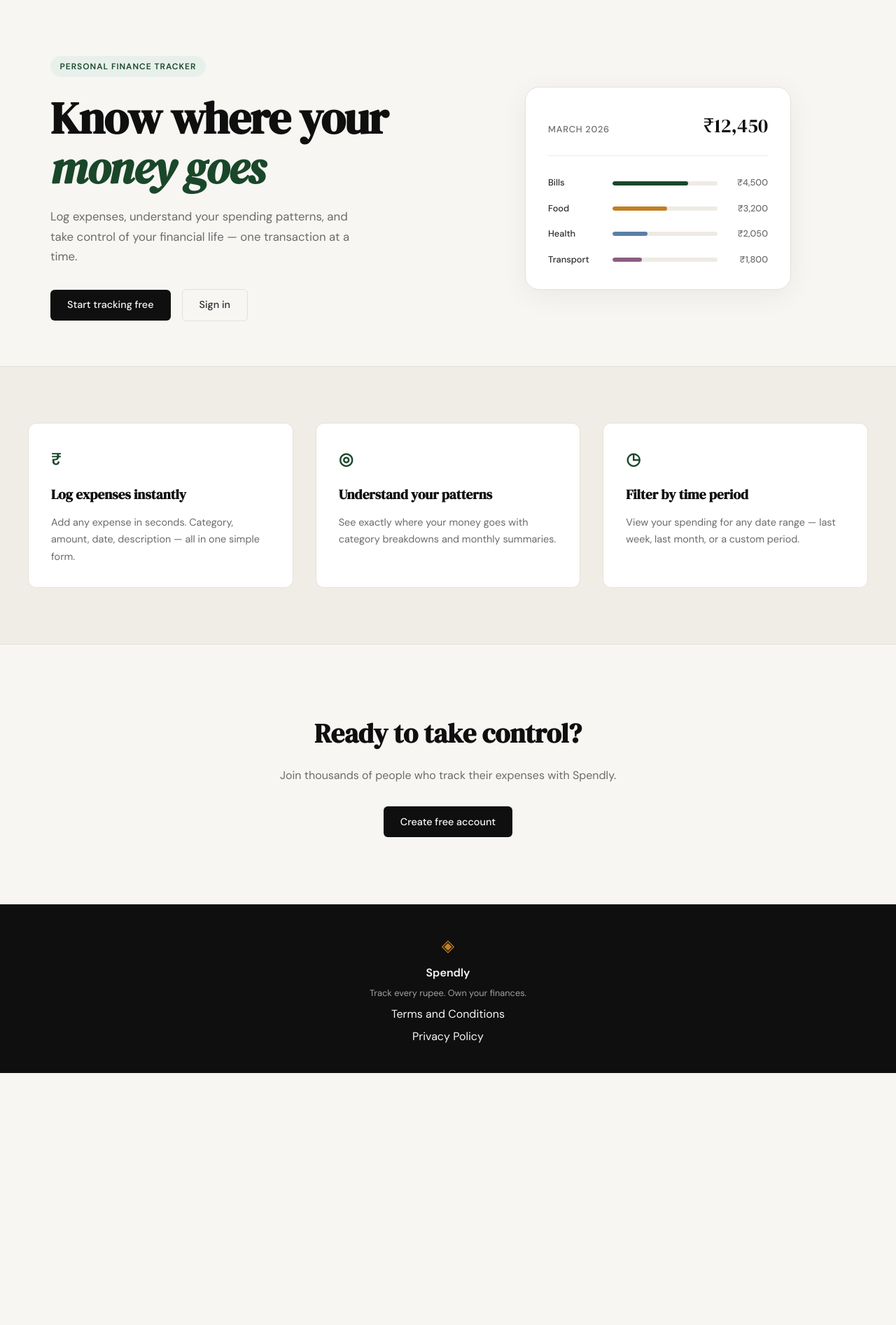
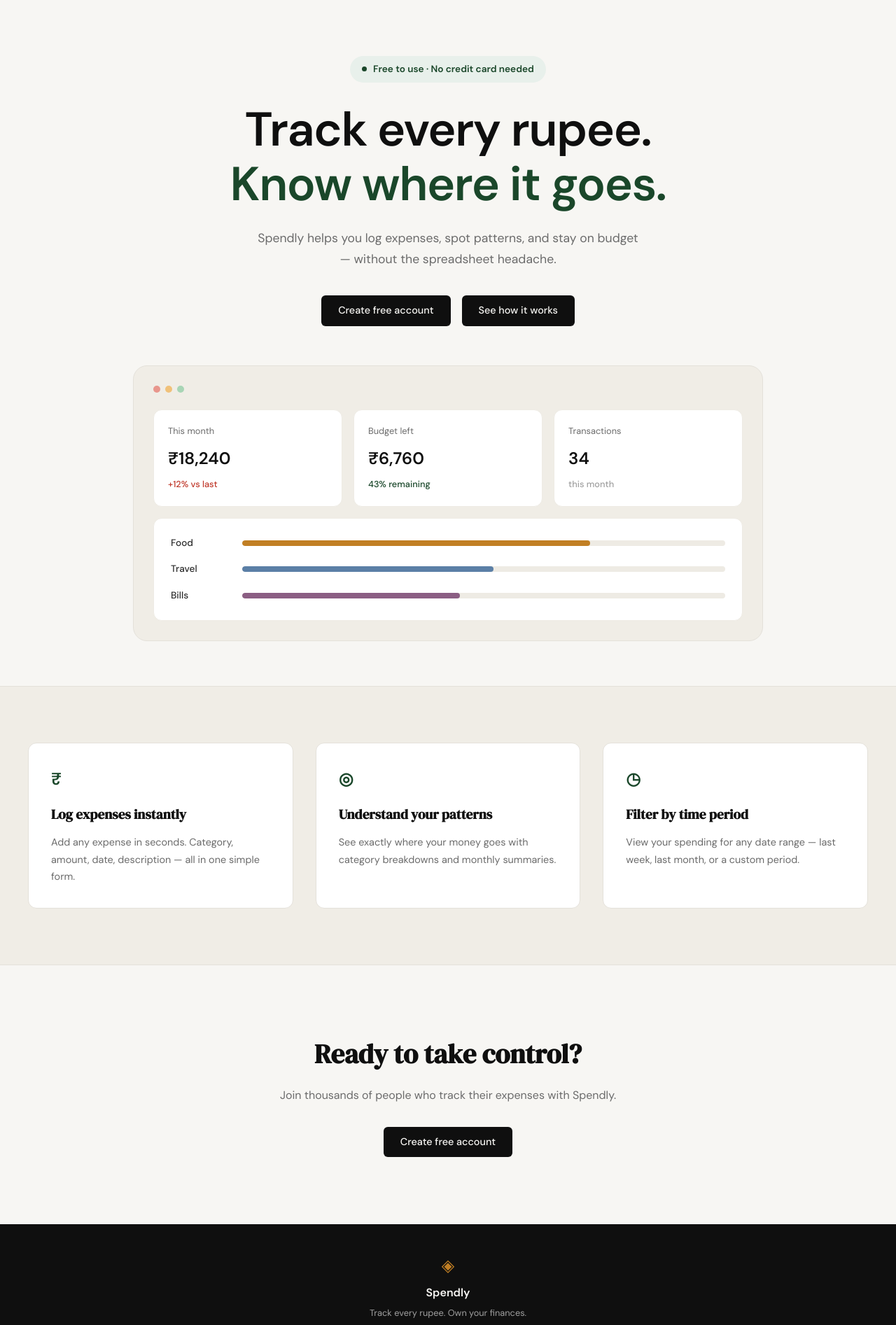
Before and after one commit to iarrup/kharcha, a Flask app: page / in a window 1280 px wide. Shown: the part 61-1954 px from the top of the page at 70% size. Before the commit the page ends 1594 px from the top, so only its background shows below. Run offline with Flask 3, Linux system fonts and the light colour scheme.

Commit message:
landing: redesign hero section

```diff
--- a/static/css/style.css
+++ b/static/css/style.css
@@ -125,53 +125,70 @@
 
 .hero {
     padding: 5rem 2rem 4rem;
-    display: grid;
-    grid-template-columns: 1fr 1fr;
-    gap: 4rem;
+    display: flex;
+    flex-direction: column;
     align-items: center;
+    gap: 3.5rem;
     max-width: var(--max-width);
     margin: 0 auto;
+    text-align: center;
+}
+
+.hero-inner {
+    display: flex;
+    flex-direction: column;
+    align-items: center;
+    max-width: 680px;
 }
 
 .hero-badge {
-    display: inline-block;
+    display: inline-flex;
+    align-items: center;
+    gap: 0.55rem;
     background: var(--accent-light);
     color: var(--accent);
-    font-size: 0.75rem;
+    font-size: 0.85rem;
     font-weight: 600;
-    letter-spacing: 0.08em;
-    text-transform: uppercase;
-    padding: 0.35rem 0.85rem;
+    padding: 0.5rem 1.1rem;
     border-radius: 999px;
+    margin-bottom: 1.75rem;
+}
+
+.badge-dot {
+    width: 7px;
+    height: 7px;
+    border-radius: 50%;
+    background: var(--accent);
+    flex-shrink: 0;
+}
+
+.hero-title {
+    font-family: var(--font-body);
+    font-weight: 700;
+    font-size: clamp(2.75rem, 6vw, 4.25rem);
+    line-height: 1.15;
+    letter-spacing: -0.02em;
+    color: var(--ink);
     margin-bottom: 1.5rem;
 }
 
-.hero-title {
-    font-family: var(--font-display);
-    font-size: clamp(2.5rem, 5vw, 4rem);
-    line-height: 1.1;
-    letter-spacing: -0.02em;
-    color: var(--ink);
-    margin-bottom: 1.25rem;
-}
-
-.hero-title em {
-    font-style: italic;
+.hero-title-accent {
     color: var(--accent);
 }
 
 .hero-subtitle {
-    font-size: 1.05rem;
+    font-size: 1.1rem;
     color: var(--ink-muted);
     line-height: 1.7;
-    max-width: 460px;
-    margin-bottom: 2rem;
+    max-width: 560px;
+    margin-bottom: 2.25rem;
 }
 
 .hero-actions {
     display: flex;
     gap: 1rem;
     align-items: center;
+    justify-content: center;
 }
 
 /* ------------------------------------------------------------------ */
@@ -181,58 +198,99 @@
 .hero-visual {
     display: flex;
     justify-content: center;
+    width: 100%;
 }
 
 .mock-card {
-    background: var(--paper-card);
+    background: var(--paper-warm);
     border: 1px solid var(--border);
     border-radius: var(--radius-lg);
-    padding: 2rem;
+    padding: 1.75rem;
     width: 100%;
-    max-width: 380px;
-    box-shadow: 0 8px 40px rgba(0,0,0,0.06);
+    max-width: 900px;
+    text-align: left;
 }
 
-.mock-card-header {
+.mock-card-dots {
     display: flex;
-    justify-content: space-between;
-    align-items: baseline;
-    margin-bottom: 1.75rem;
-    padding-bottom: 1.25rem;
-    border-bottom: 1px solid var(--border-soft);
+    gap: 0.45rem;
+    margin-bottom: 1.5rem;
 }
 
-.mock-label {
+.mock-dot {
+    width: 10px;
+    height: 10px;
+    border-radius: 50%;
+}
+
+.mock-dot-red { background: #e8968c; }
+.mock-dot-yellow { background: #f0c179; }
+.mock-dot-green { background: #a8d5b5; }
+
+.mock-stats {
+    display: grid;
+    grid-template-columns: repeat(3, 1fr);
+    gap: 1rem;
+    margin-bottom: 1rem;
+}
+
+.mock-stat {
+    background: var(--paper-card);
+    border: 1px solid var(--border-soft);
+    border-radius: var(--radius-md);
+    padding: 1.25rem;
+}
+
+.mock-stat-label {
+    display: block;
+    font-size: 0.8rem;
+    color: var(--ink-muted);
+    margin-bottom: 0.6rem;
+}
+
+.mock-stat-value {
+    display: block;
+    font-family: var(--font-body);
+    font-size: 1.5rem;
+    font-weight: 700;
+    color: var(--ink);
+    margin-bottom: 0.5rem;
+}
+
+.mock-stat-change {
+    display: block;
     font-size: 0.8rem;
     font-weight: 500;
-    color: var(--ink-muted);
-    text-transform: uppercase;
-    letter-spacing: 0.06em;
+    color: var(--ink-faint);
 }
 
-.mock-total {
-    font-family: var(--font-display);
-    font-size: 1.75rem;
-    color: var(--ink);
+.mock-stat-change-negative { color: var(--danger); }
+.mock-stat-change-positive { color: var(--accent); }
+
+.mock-progress-card {
+    background: var(--paper-card);
+    border: 1px solid var(--border-soft);
+    border-radius: var(--radius-md);
+    padding: 1.5rem;
 }
 
 .mock-bars { display: flex; flex-direction: column; gap: 1rem; }
 
 .mock-bar-row {
     display: grid;
-    grid-template-columns: 80px 1fr 60px;
+    grid-template-columns: 90px 1fr;
     align-items: center;
     gap: 0.75rem;
 }
 
 .mock-cat {
-    font-size: 0.8rem;
+    font-size: 0.85rem;
     font-weight: 500;
     color: var(--ink-soft);
 }
 
 .mock-bar-track {
-    height: 6px;
+    height: 8px;
     background: var(--border-soft);
     border-radius: 999px;
     overflow: hidden;
@@ -248,13 +306,6 @@
 .mock-bar-2 { background: var(--accent-2); }
 .mock-bar-3 { background: #5b7fa6; }
 .mock-bar-4 { background: #8b5e83; }
-
-.mock-amt {
-    font-size: 0.8rem;
-    font-weight: 500;
-    color: var(--ink-muted);
-    text-align: right;
-}
 
 /* ------------------------------------------------------------------ */
 /* Buttons                                                             */
@@ -554,14 +605,8 @@
 /* ------------------------------------------------------------------ */
 
 @media (max-width: 900px) {
-    .hero {
-        grid-template-columns: 1fr;
-        text-align: center;
-    }
-
     .hero-subtitle { max-width: 100%; }
-    .hero-actions { justify-content: center; }
-    .hero-visual { display: none; }
+    .mock-stats { grid-template-columns: 1fr; }
 
     .features-inner { grid-template-columns: 1fr; }
 }
@@ -569,4 +614,6 @@
 @media (max-width: 600px) {
     .nav-links a:not(.nav-cta) { display: none; }
     .hero { padding: 3rem 1rem 2rem; }
+    .hero-actions { flex-direction: column; width: 100%; }
+    .hero-actions .btn-primary { width: 100%; text-align: center; }
 }
--- a/templates/landing.html
+++ b/templates/landing.html
@@ -6,55 +6,67 @@
 
 <section class="hero">
     <div class="hero-inner">
-        <div class="hero-badge">Personal Finance Tracker</div>
+        <div class="hero-badge">
+            <span class="badge-dot"></span>
+            Free to use · No credit card needed
+        </div>
         <h1 class="hero-title">
-            Know where your<br>
-            <em>money goes</em>
+            Track every rupee.<br>
+            <span class="hero-title-accent">Know where it goes.</span>
         </h1>
         <p class="hero-subtitle">
-            Log expenses, understand your spending patterns,
-            and take control of your financial life —
-            one transaction at a time.
+            Spendly helps you log expenses, spot patterns, and stay
+            on budget — without the spreadsheet headache.
         </p>
         <div class="hero-actions">
-            <a href="{{ url_for('register') }}" class="btn-primary">Start tracking free</a>
-            <a href="{{ url_for('login') }}" class="btn-ghost">Sign in</a>
+            <a href="{{ url_for('register') }}" class="btn-primary">Create free account</a>
+            <a href="#" class="btn-primary">See how it works</a>
         </div>
     </div>
     <div class="hero-visual">
         <div class="mock-card">
-            <div class="mock-card-header">
-                <span class="mock-label">March 2026</span>
-                <span class="mock-total">₹12,450</span>
+            <div class="mock-card-dots">
+                <span class="mock-dot mock-dot-red"></span>
+                <span class="mock-dot mock-dot-yellow"></span>
+                <span class="mock-dot mock-dot-green"></span>
             </div>
-            <div class="mock-bars">
-                <div class="mock-bar-row">
-                    <span class="mock-cat">Bills</span>
-                    <div class="mock-bar-track">
-                        <div class="mock-bar" style="width: 72%"></div>
+            <div class="mock-stats">
+                <div class="mock-stat">
+                    <span class="mock-stat-label">This month</span>
+                    <span class="mock-stat-value">₹18,240</span>
+                    <span class="mock-stat-change mock-stat-change-negative">+12% vs last</span>
+                </div>
+                <div class="mock-stat">
+                    <span class="mock-stat-label">Budget left</span>
+                    <span class="mock-stat-value">₹6,760</span>
+                    <span class="mock-stat-change mock-stat-change-positive">43% remaining</span>
+                </div>
+                <div class="mock-stat">
+                    <span class="mock-stat-label">Transactions</span>
+                    <span class="mock-stat-value">34</span>
+                    <span class="mock-stat-change">this month</span>
+                </div>
+            </div>
+            <div class="mock-progress-card">
+                <div class="mock-bars">
+                    <div class="mock-bar-row">
+                        <span class="mock-cat">Food</span>
+                        <div class="mock-bar-track">
+                            <div class="mock-bar mock-bar-2" style="width: 72%"></div>
+                        </div>
                     </div>
-                    <span class="mock-amt">₹4,500</span>
-                </div>
-                <div class="mock-bar-row">
-                    <span class="mock-cat">Food</span>
-                    <div class="mock-bar-track">
-                        <div class="mock-bar mock-bar-2" style="width: 52%"></div>
+                    <div class="mock-bar-row">
+                        <span class="mock-cat">Travel</span>
+                        <div class="mock-bar-track">
+                            <div class="mock-bar mock-bar-3" style="width: 52%"></div>
+                        </div>
                     </div>
-                    <span class="mock-amt">₹3,200</span>
-                </div>
-                <div class="mock-bar-row">
-                    <span class="mock-cat">Health</span>
-                    <div class="mock-bar-track">
-                        <div class="mock-bar mock-bar-3" style="width: 33%"></div>
+                    <div class="mock-bar-row">
+                        <span class="mock-cat">Bills</span>
+                        <div class="mock-bar-track">
+                            <div class="mock-bar mock-bar-4" style="width: 45%"></div>
+                        </div>
                     </div>
-                    <span class="mock-amt">₹2,050</span>
-                </div>
-                <div class="mock-bar-row">
-                    <span class="mock-cat">Transport</span>
-                    <div class="mock-bar-track">
-                        <div class="mock-bar mock-bar-4" style="width: 28%"></div>
-                    </div>
-                    <span class="mock-amt">₹1,800</span>
                 </div>
             </div>
         </div>
```
